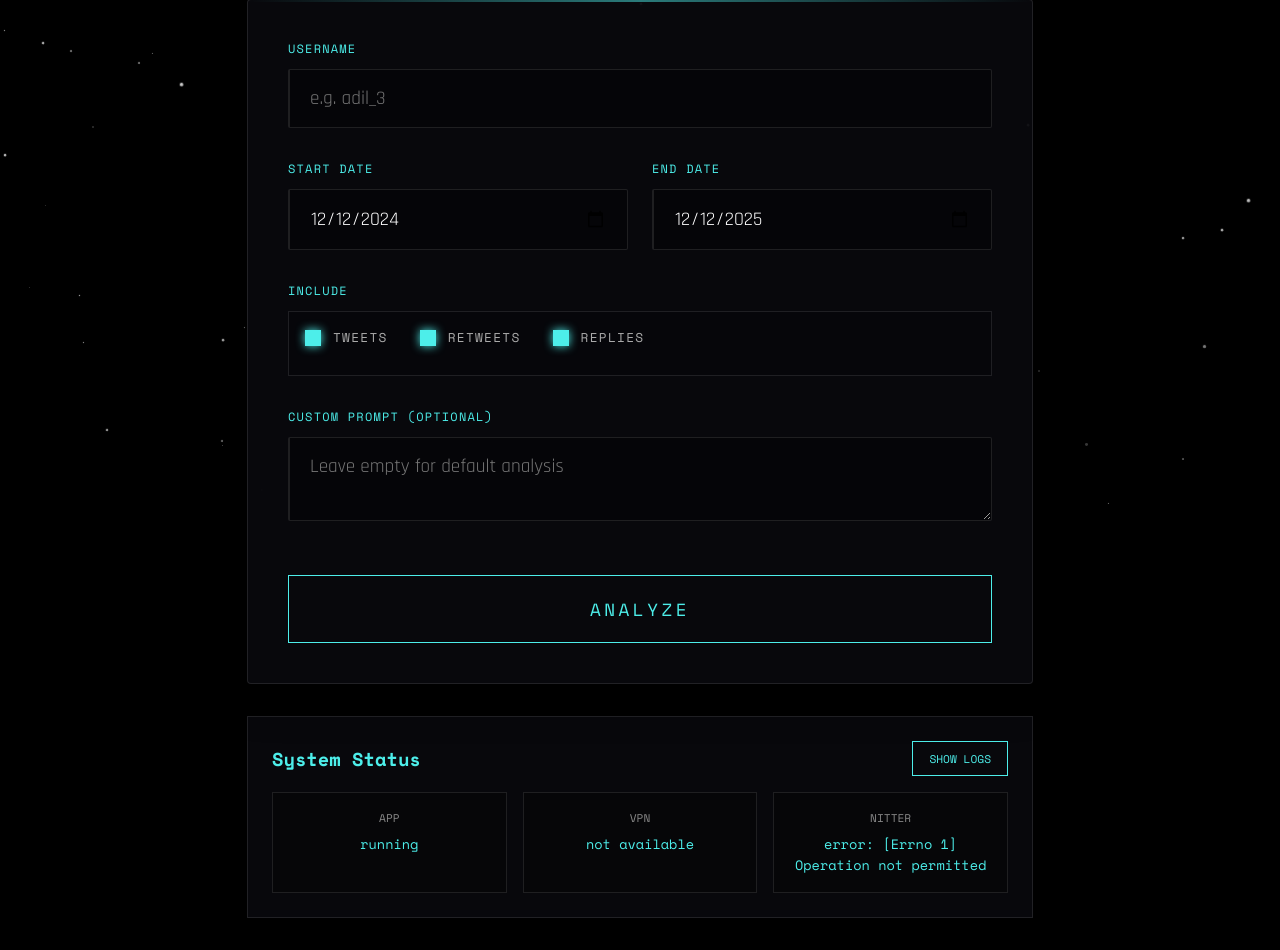
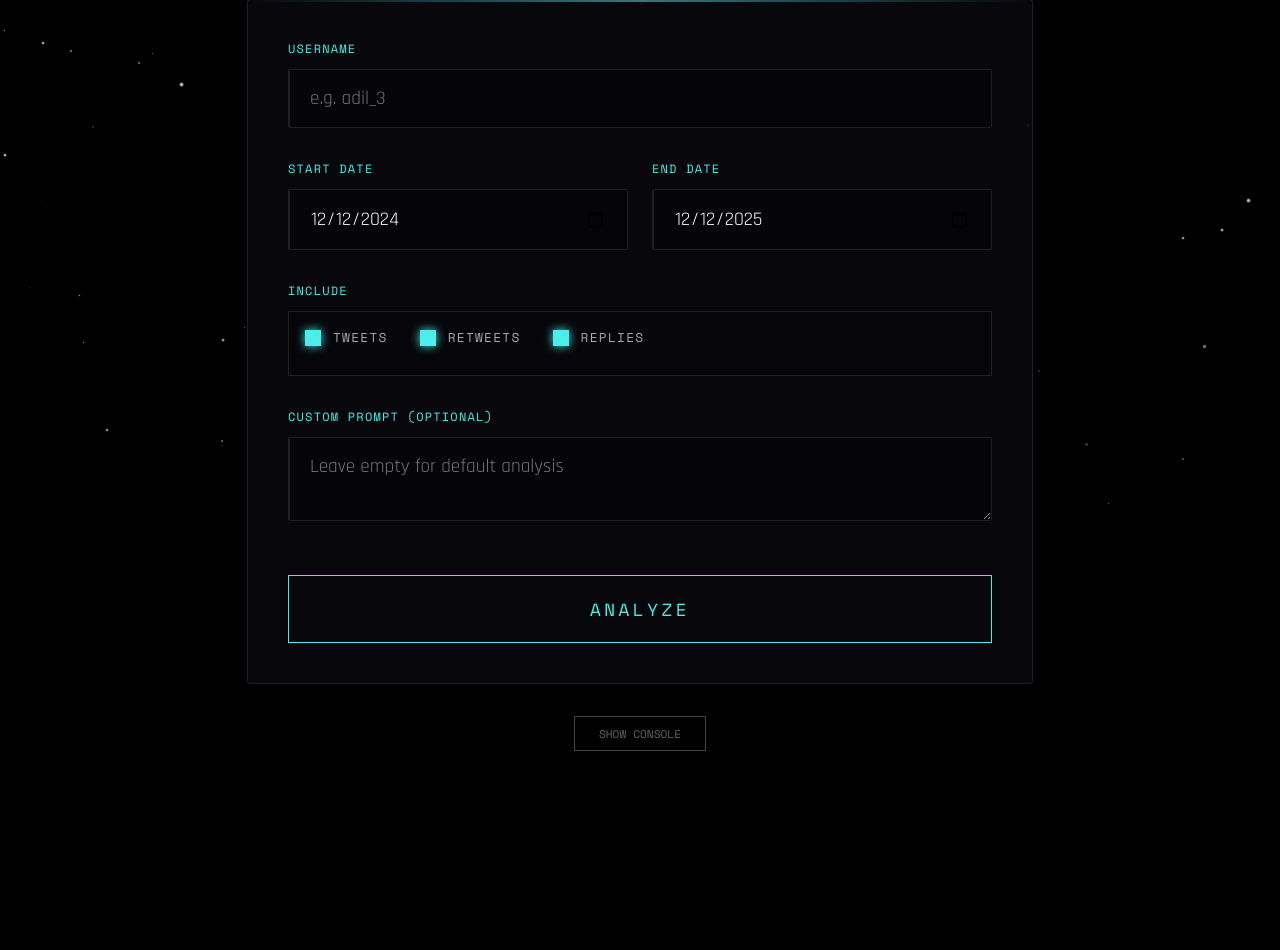
Before and after one commit to awm-miller/project-hyperdrive, a FastAPI app: page / in a window 1280 px wide. Shown: the part 269-1219 px from the top of the page. After the commit the page ends 1020 px from the top, so only its background shows below. Run offline with FastAPI, Linux system fonts and the light colour scheme; data that the repository does not hold is empty.

Commit message:
Make console panel toggleable

```diff
--- a/app/templates/index.html
+++ b/app/templates/index.html
@@ -495,6 +495,25 @@
             color: #000;
         }
 
+        .toggle-console-btn {
+            display: block;
+            margin: 2rem auto 0;
+            background: transparent;
+            border: 1px solid #444;
+            color: #666;
+            font-family: 'Space Mono', monospace;
+            font-size: 0.7rem;
+            padding: 0.5rem 1.5rem;
+            cursor: pointer;
+            text-transform: uppercase;
+            transition: all 0.2s;
+        }
+
+        .toggle-console-btn:hover {
+            border-color: var(--hyper-blue);
+            color: var(--hyper-blue);
+        }
+
         /* Hyperspace Animation Classes */
         body.in-hyperspace .hyperdrive-streaks {
             display: block;
@@ -603,11 +622,14 @@
             <div id="highlightsGrid"></div>
         </div>
 
+        <!-- Status & Logs Toggle Button -->
+        <button onclick="toggleStatusPanel()" class="toggle-console-btn" id="toggleConsoleBtn">Show Console</button>
+
         <!-- Status & Logs Panel -->
-        <div class="status-panel" id="statusPanel">
+        <div class="status-panel" id="statusPanel" style="display:none;">
             <div style="display:flex; justify-content:space-between; align-items:center; margin-bottom:1rem;">
                 <h3 style="font-family:'Space Mono'; color:var(--hyper-blue); margin:0;">System Status</h3>
-                <button onclick="toggleLogs()" class="small-btn">Show Logs</button>
+                <button onclick="toggleLogs()" class="small-btn" id="logsToggleBtn">Show Logs</button>
             </div>
             <div class="status-grid">
                 <div class="status-item">
@@ -871,11 +893,27 @@
 
         function toggleLogs() {
             const container = document.getElementById('logsContainer');
+            const btn = document.getElementById('logsToggleBtn');
             if (container.style.display === 'none') {
                 container.style.display = 'block';
+                btn.textContent = 'Hide Logs';
                 refreshLogs();
             } else {
                 container.style.display = 'none';
+                btn.textContent = 'Show Logs';
+            }
+        }
+
+        function toggleStatusPanel() {
+            const panel = document.getElementById('statusPanel');
+            const btn = document.getElementById('toggleConsoleBtn');
+            if (panel.style.display === 'none') {
+                panel.style.display = 'block';
+                btn.textContent = 'Hide Console';
+                refreshStatus();
+            } else {
+                panel.style.display = 'none';
+                btn.textContent = 'Show Console';
             }
         }
 
```
